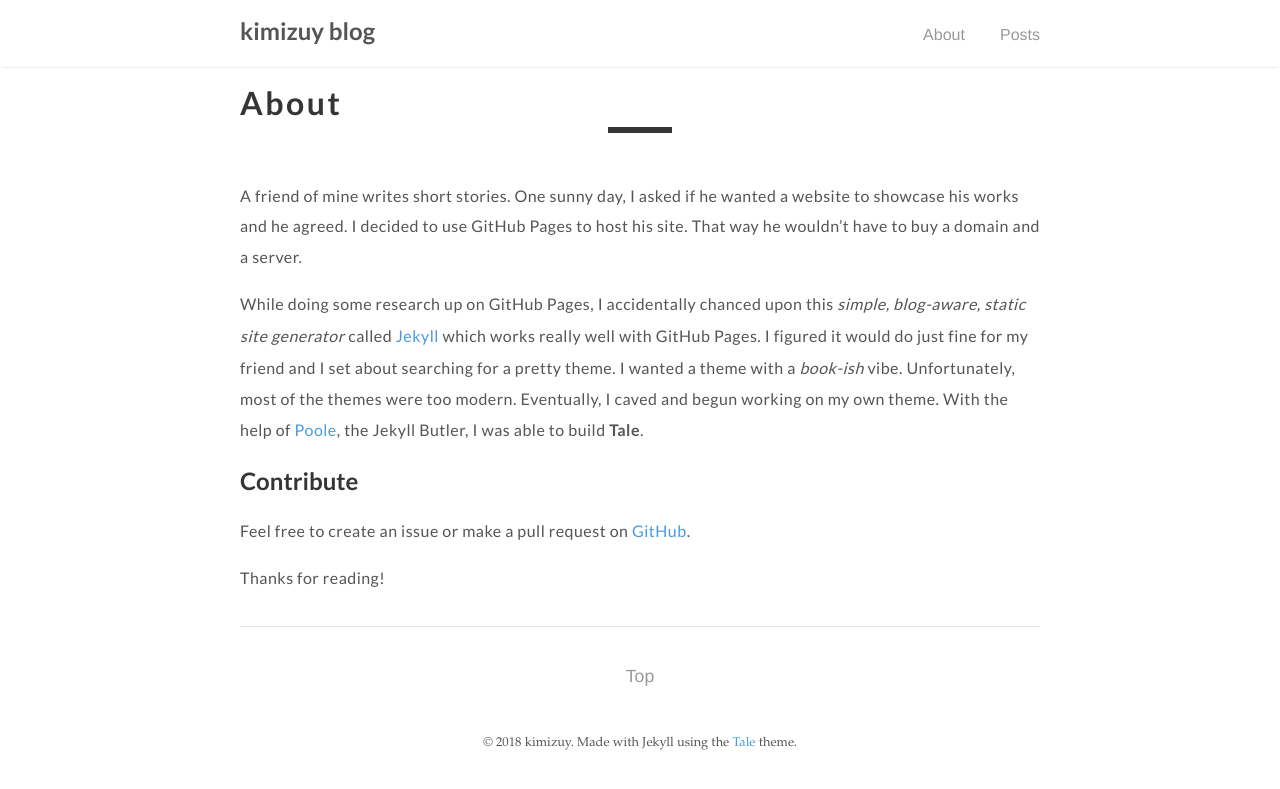
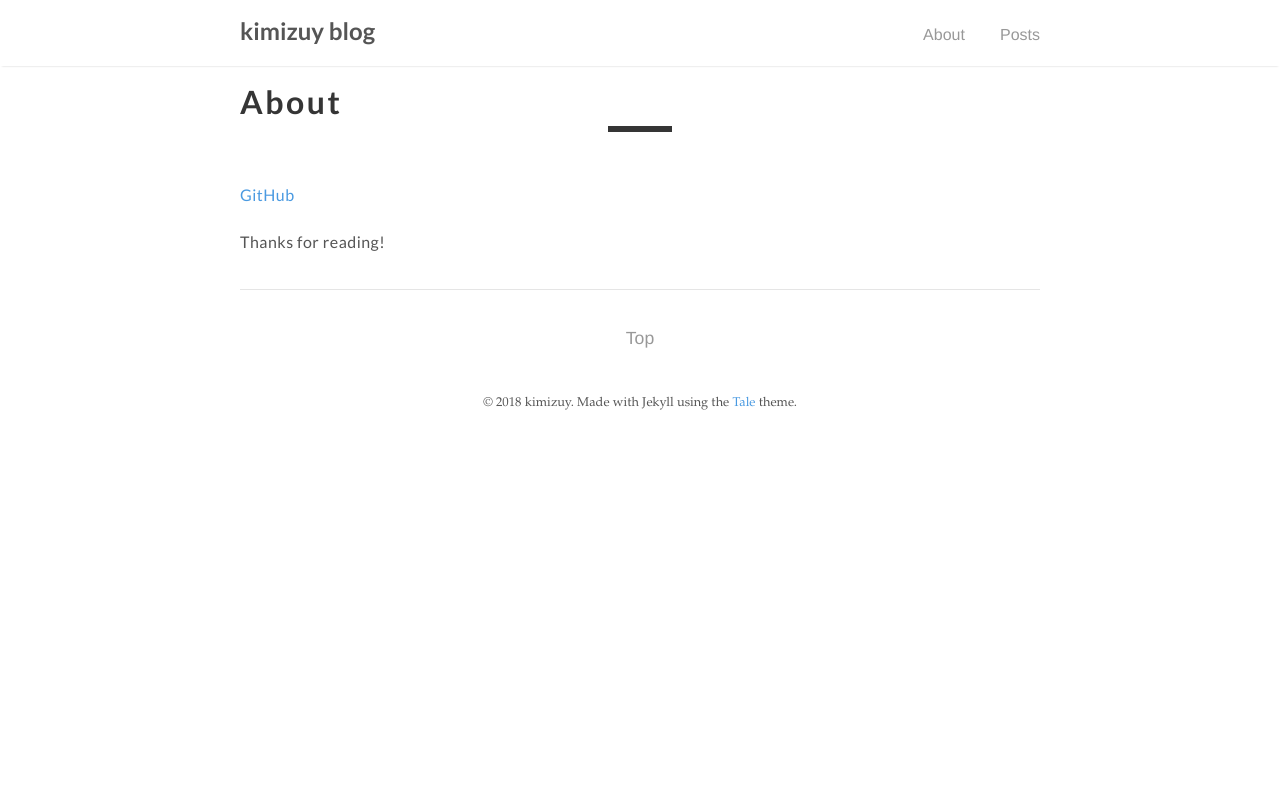
Before and after one commit to kimizuy/archive, a Jekyll site: the page built from kimizuy-blog-by-Jekyll/about.md, in a window 1280 px wide. Shown: the top 789 px of the page. Built offline with Jekyll 4.4.1, drawn with Linux system fonts in a browser that asks for light colours; nearby versions of some CDN libraries; some web fonts are replaced.

Commit message:
Post a blog

```diff
--- a/kimizuy-blog-by-Jekyll/_sass/tale/_base.scss
+++ b/kimizuy-blog-by-Jekyll/_sass/tale/_base.scss
@@ -1,6 +1,6 @@
 * {
   @include box-sizing;
-  line-height: 2;
+  line-height: 1.9;
 }
 
 html,
@@ -8,13 +8,13 @@
   color: $default-color;
   margin: 0;
   padding: 0;
+  word-wrap: break-word;
 }
 
 html {
   font-family: $kimizuy-font;
   font-size: 14px;
   overflow-y: scroll;
-  word-wrap: break-word;
 
   @media (min-width: 600px) {
     font-size: 16px;
--- a/kimizuy-blog-by-Jekyll/about.md
+++ b/kimizuy-blog-by-Jekyll/about.md
@@ -1,15 +1,8 @@
 ---
 layout: post
 title: "About"
-author: "Chester"
 permalink: /about/
 ---
-
-A friend of mine writes short stories. One sunny day, I asked if he wanted a website to showcase his works and he agreed. I decided to use GitHub Pages to host his site. That way he wouldn't have to buy a domain and a server.
-
-While doing some research up on GitHub Pages, I accidentally chanced upon this _simple, blog-aware, static site generator_ called [Jekyll](https://jekyllrb.com/) which works really well with GitHub Pages. I figured it would do just fine for my friend and I set about searching for a pretty theme. I wanted a theme with a _book-ish_ vibe. Unfortunately, most of the themes were too modern. Eventually, I caved and begun working on my own theme. With the help of [Poole](https://github.com/poole/poole), the Jekyll Butler, I was able to build **Tale**.
-
-## Contribute
-Feel free to create an issue or make a pull request on [GitHub](https://github.com/chesterhow/tale).
+[GitHub](https://github.com/kimizuy)
 
 Thanks for reading!
```
Also changed, not shown: kimizuy-blog-by-Jekyll/_posts/2018-08-11-Github Pages & Jekyllでブログを始めました.md (renamed from kimizuy-blog-by-Jekyll/_drafts/2018-08-02-Github Pages & Jekyllでブログを始めました.md, +6 -3 lines), kimizuy-blog-by-Jekyll/_drafts/2018-07-30-my-first-drafts.md (renamed from kimizuy-blog-by-Jekyll/_posts/2018-07-30-my-first-drafts.md).
